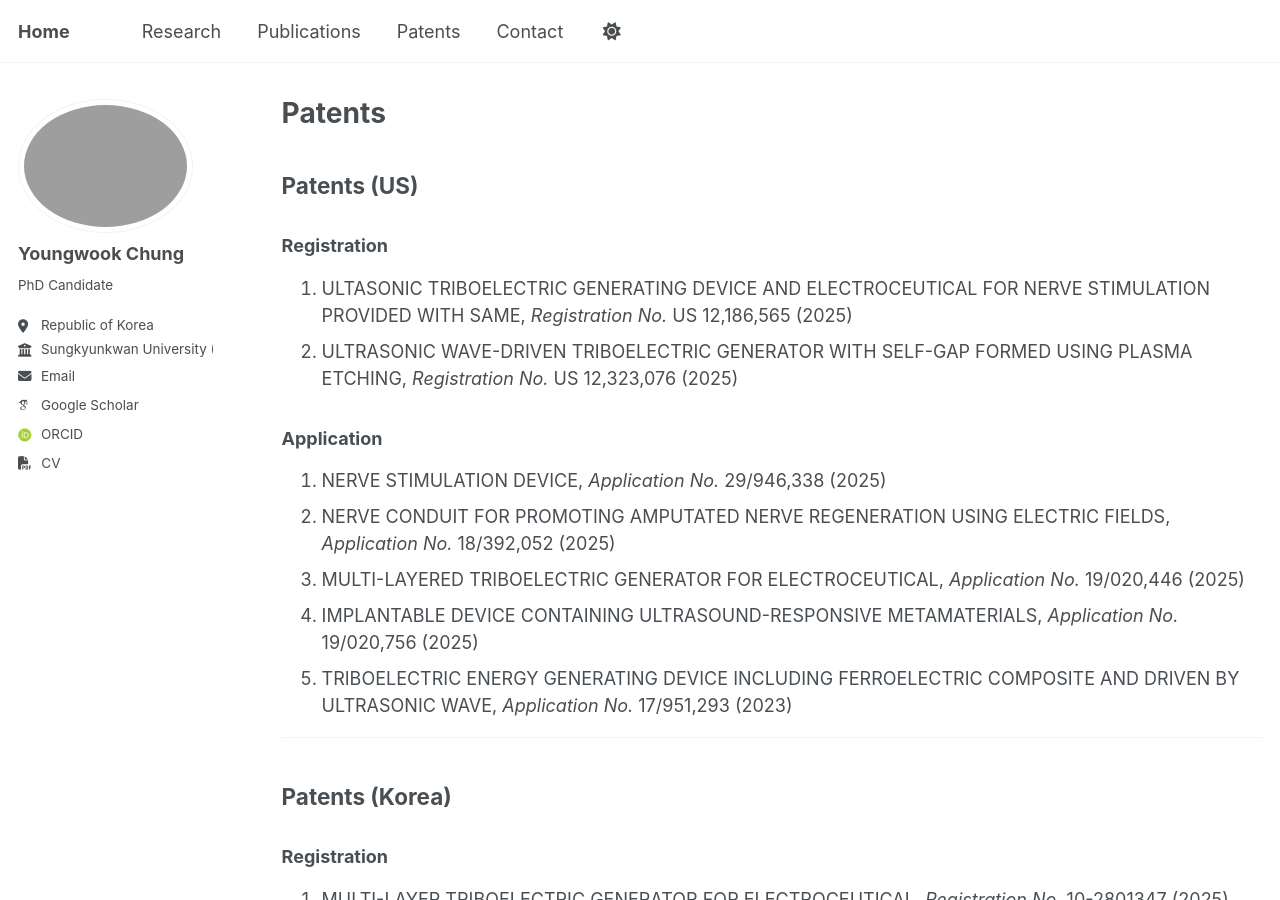
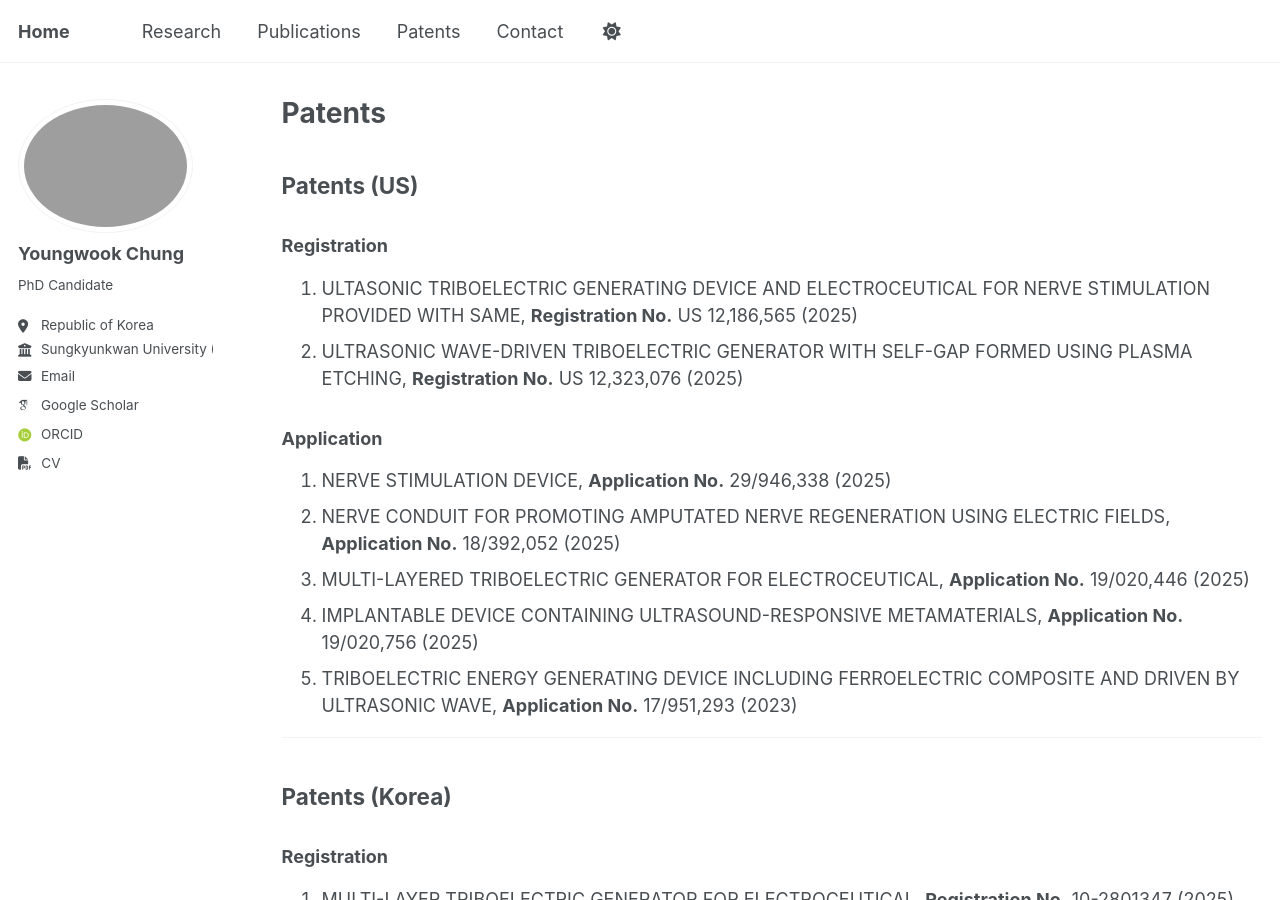
Before and after one commit to ywoog2/ywchung.github.io, a Jekyll site: the page built from _pages/patents.md, in a window 1280 px wide and 900 px high. Built offline with Jekyll 4.4.1, drawn with Linux system fonts in a browser that asks for light colours; some web fonts are replaced; a script that is not in the unit is left out.

Commit message:
Update patents.md

```diff
--- a/_pages/patents.md
+++ b/_pages/patents.md
@@ -8,35 +8,35 @@ author_profile: true
 ## Patents (US)
 
 ### Registration
-1. ULTASONIC TRIBOELECTRIC GENERATING DEVICE AND ELECTROCEUTICAL FOR NERVE STIMULATION PROVIDED WITH SAME, *Registration No.* US 12,186,565 (2025)
-2. ULTRASONIC WAVE-DRIVEN TRIBOELECTRIC GENERATOR WITH SELF-GAP FORMED USING PLASMA ETCHING, *Registration No.* US 12,323,076 (2025)
+1. ULTASONIC TRIBOELECTRIC GENERATING DEVICE AND ELECTROCEUTICAL FOR NERVE STIMULATION PROVIDED WITH SAME, **Registration No.** US 12,186,565 (2025)
+2. ULTRASONIC WAVE-DRIVEN TRIBOELECTRIC GENERATOR WITH SELF-GAP FORMED USING PLASMA ETCHING, **Registration No.** US 12,323,076 (2025)
 
 ### Application
-4. NERVE STIMULATION DEVICE, *Application No.* 29/946,338 (2025)
-5. NERVE CONDUIT FOR PROMOTING AMPUTATED NERVE REGENERATION USING ELECTRIC FIELDS, *Application No.* 18/392,052 (2025)
-6. MULTI-LAYERED TRIBOELECTRIC GENERATOR FOR ELECTROCEUTICAL, *Application No.* 19/020,446 (2025)
-7. IMPLANTABLE DEVICE CONTAINING ULTRASOUND-RESPONSIVE METAMATERIALS, *Application No.* 19/020,756 (2025)
-8. TRIBOELECTRIC ENERGY GENERATING DEVICE INCLUDING FERROELECTRIC COMPOSITE AND DRIVEN BY ULTRASONIC WAVE, *Application No.* 17/951,293 (2023)
+4. NERVE STIMULATION DEVICE, **Application No.** 29/946,338 (2025)
+5. NERVE CONDUIT FOR PROMOTING AMPUTATED NERVE REGENERATION USING ELECTRIC FIELDS, **Application No.** 18/392,052 (2025)
+6. MULTI-LAYERED TRIBOELECTRIC GENERATOR FOR ELECTROCEUTICAL, **Application No.** 19/020,446 (2025)
+7. IMPLANTABLE DEVICE CONTAINING ULTRASOUND-RESPONSIVE METAMATERIALS, **Application No.** 19/020,756 (2025)
+8. TRIBOELECTRIC ENERGY GENERATING DEVICE INCLUDING FERROELECTRIC COMPOSITE AND DRIVEN BY ULTRASONIC WAVE, **Application No.** 17/951,293 (2023)
 
 ---
 
 ## Patents (Korea)
 
 ### Registration
-1. MULTI-LAYER TRIBOELECTRIC GENERATOR FOR ELECTROCEUTICAL, *Registration No.* 10-2801347 (2025)
-2. TRIBOELECTRIC GENERATOR WITH CIRCUIT DRIVING STABILITY USING IMPEDANCE MATCHING, *Registration No.* 10-2799917 (2025)
-3. STRUCTURES COMPRISING TRIBOELECTRIC GENERATOR DRIVED BY ULTRASONIC WAVES, AND NERVE STIMULATION PLATFORM, *Registration No.* 10-2760307 (2025)
-4. IMPLANTABLE DEVICE CONTAINING ULTRASOUND-RESPONSIVE METAMATERIALS, *Registration No.* 10-2799672 (2025)
-5. ULTRASONIC DRIVEN TRIBOELECTRIC POWER GENERATION DEVICE, *Registration No.* 10-2692369 (2025)
-6. IMPLANTABLE NERVE CONDUIT FOR PROMOTING AMPUTATED NERVE REGENERATION USING ELECTRIC FIELDS, *Registration No.* 10-2680233 (2024)
-7. Biodegradable hydrogel nerve conduit combined with triboelectric generator for maximizing regeneration of renal cutting nerve, *Registration No.* 10-2644219 (2024)
-8. TRIBOELECTRIC GENERATOR DRIVED BY ULTRASONIC WAVES COMPRISING SELF GAP FORMED BY PLASMA ETCHING, *Registration No.* 10-2629627 (2024)
-9. NERVE CONDUIT FOR PROMOTING AMPUTATED NERVE REGENERATION USING ELECTRIC FIELDS, *Registration No.* 10-2612599 (2023)
-10. NANOCOMPOSITE BASED TRIBOELECTRIC NEUROSTIMULATION SYSTEM BY RESIZING ULTRASOUND-RESPONSIVE NANOCARRIER, *Registration No.* 10-2545576 (2023)
-11. ULTRASOUND-DRIVEN DOUBLE ELECTRODE TRIBOELECTRIC GENERATOR BASED ON A LIQUID METAL COMPOSITE, *Registration No.* 10-2535111 (2023)
-12. NANO POWER GENERATION DEVICE USING IMPLANTABLE TRIBOELECTRICITY, *Registration No.* 10-2601756 (2023)
-13. AN ULTRASONIC TRIBOELECTRIC GENERATING DEVICE APPLIED WITH A METAL PACKAGE USING A MATCHING LAYER AND AN ELECTROCEUTICAL FOR NERVE STIMULATION WITH THE SAME, *Registration No.* 10-2620483 (2023)
-14. AN ULTRASONIC TRIBOELECTRIC GENERATOR USING A GRID STRUCTURE BASED ON RESONANCE AND AN ELECTROCEUTICAL FOR NERVE STIMULATION WITH THE SAME, *Registration No.* 10-2550699 (2023)
-15. TRIBOELECTRIC NANOGENERATOR, *Registration No.* 10-2572791 (2023)
-16. MULTI ELECTRODE MODE ULTRASOUND-BASED TRIBOELECTRIC NANOGENERATOR, *Registration No.* 10-2536538 (2023)
-17. TRIBOELECTRIC GENERATOR COMPRISING FERROELECTRIC COMPOSITES DRIVED BY ULTRASONIC WAVES, *Registration No.* 10-2611741 (2023)
+1. MULTI-LAYER TRIBOELECTRIC GENERATOR FOR ELECTROCEUTICAL, **Registration No.** 10-2801347 (2025)
+2. TRIBOELECTRIC GENERATOR WITH CIRCUIT DRIVING STABILITY USING IMPEDANCE MATCHING, **Registration No.** 10-2799917 (2025)
+3. STRUCTURES COMPRISING TRIBOELECTRIC GENERATOR DRIVED BY ULTRASONIC WAVES, AND NERVE STIMULATION PLATFORM, **Registration No.** 10-2760307 (2025)
+4. IMPLANTABLE DEVICE CONTAINING ULTRASOUND-RESPONSIVE METAMATERIALS, **Registration No.** 10-2799672 (2025)
+5. ULTRASONIC DRIVEN TRIBOELECTRIC POWER GENERATION DEVICE, **Registration No.** 10-2692369 (2025)
+6. IMPLANTABLE NERVE CONDUIT FOR PROMOTING AMPUTATED NERVE REGENERATION USING ELECTRIC FIELDS, **Registration No.** 10-2680233 (2024)
+7. Biodegradable hydrogel nerve conduit combined with triboelectric generator for maximizing regeneration of renal cutting nerve, **Registration No.** 10-2644219 (2024)
+8. TRIBOELECTRIC GENERATOR DRIVED BY ULTRASONIC WAVES COMPRISING SELF GAP FORMED BY PLASMA ETCHING, **Registration No.** 10-2629627 (2024)
+9. NERVE CONDUIT FOR PROMOTING AMPUTATED NERVE REGENERATION USING ELECTRIC FIELDS, **Registration No.** 10-2612599 (2023)
+10. NANOCOMPOSITE BASED TRIBOELECTRIC NEUROSTIMULATION SYSTEM BY RESIZING ULTRASOUND-RESPONSIVE NANOCARRIER, **Registration No.** 10-2545576 (2023)
+11. ULTRASOUND-DRIVEN DOUBLE ELECTRODE TRIBOELECTRIC GENERATOR BASED ON A LIQUID METAL COMPOSITE, **Registration No.** 10-2535111 (2023)
+12. NANO POWER GENERATION DEVICE USING IMPLANTABLE TRIBOELECTRICITY, **Registration No.** 10-2601756 (2023)
+13. AN ULTRASONIC TRIBOELECTRIC GENERATING DEVICE APPLIED WITH A METAL PACKAGE USING A MATCHING LAYER AND AN ELECTROCEUTICAL FOR NERVE STIMULATION WITH THE SAME, **Registration No.** 10-2620483 (2023)
+14. AN ULTRASONIC TRIBOELECTRIC GENERATOR USING A GRID STRUCTURE BASED ON RESONANCE AND AN ELECTROCEUTICAL FOR NERVE STIMULATION WITH THE SAME, **Registration No.** 10-2550699 (2023)
+15. TRIBOELECTRIC NANOGENERATOR, **Registration No.** 10-2572791 (2023)
+16. MULTI ELECTRODE MODE ULTRASOUND-BASED TRIBOELECTRIC NANOGENERATOR, **Registration No.** 10-2536538 (2023)
+17. TRIBOELECTRIC GENERATOR COMPRISING FERROELECTRIC COMPOSITES DRIVED BY ULTRASONIC WAVES, **Registration No.** 10-2611741 (2023)
```
